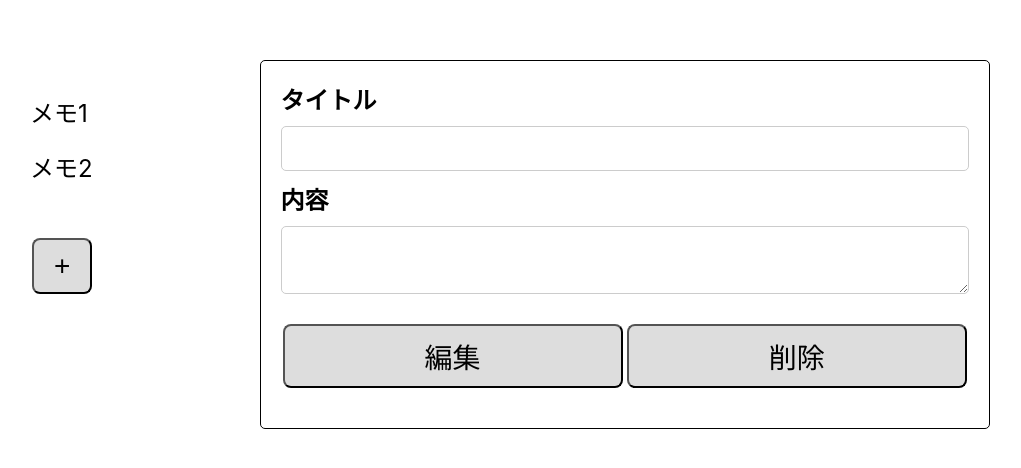
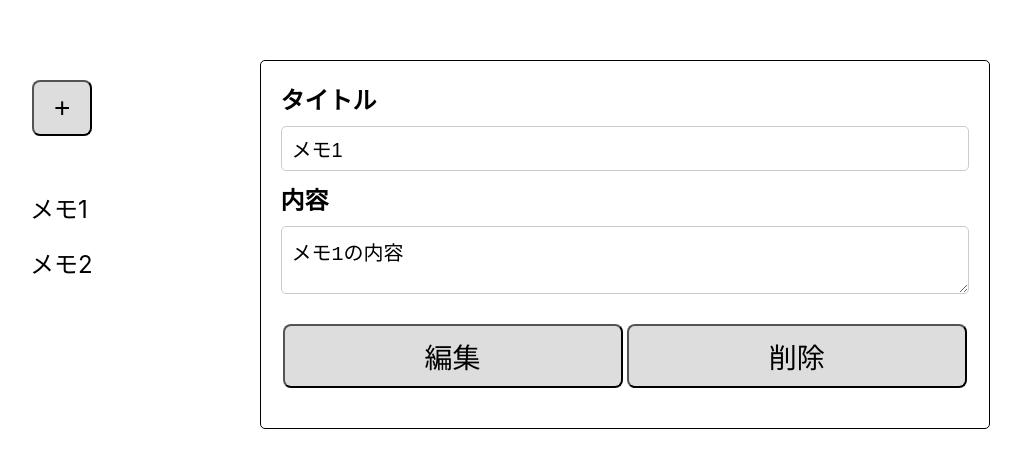
Before and after one commit to t-kuzuma/react-memo-app, a React (Create React App) app: page / in a window 1280 px wide. Both pictures are taken after a click on the item "メモ1". Shown: the top 468 px of the page, without its empty margins (130-1151 px from the left). Built offline with nearby package versions, Linux system fonts and the light colour scheme.

Commit message:
ほぼ完成 編集中に反映されてしまう仕様

```diff
--- a/src/App.js
+++ b/src/App.js
@@ -1,28 +1,119 @@
+import { useState } from "react";
 import "./App.css";
 import MemoList from "./MemoList";
 import MemoEditor from "./MemoEditor";
+import { useEffect } from "react";
 
 function App() {
+  const [memos, setMemos] = useState([
+    {
+      id: 1,
+      title: "メモ1",
+      content: "メモ1の内容",
+      isEdit: false,
+    },
+    {
+      id: 2,
+      title: "メモ2",
+      content: "メモ2の内容",
+      isEdit: false,
+    },
+  ]);
+
+  function handleNew() {
+    const validMemos = memos
+      .filter((memo) => memo.title.trim() !== "")
+      .map((memo) => ({
+        ...memo,
+        isEdit: false,
+      }));
+
+    const newMemo = {
+      id: Date.now(),
+      title: "",
+      content: "",
+      isEdit: true,
+    };
+
+    const newMemos = validMemos.concat(newMemo);
+    setMemos(newMemos);
+  }
+
+  function handleEdit(selectedMemo) {
+    const validMemos = memos
+      .filter((memo) => memo.title.trim() !== "")
+      .map((memo) => ({
+        ...memo,
+        isEdit: false,
+      }));
+
+    const updatedMemo = {
+      ...selectedMemo,
+      title: selectedMemo.title,
+      content: selectedMemo.content,
+      isEdit: true,
+    };
+
+    const updatedMemos = validMemos.map((memo) =>
+      memo.id === selectedMemo.id ? updatedMemo : memo
+    );
+    setMemos(updatedMemos);
+  }
+
+  function handleChange(key, selectedMemo, e) {
+    const updatedMemo = {
+      ...selectedMemo,
+      [key]: e.target.value,
+      isEdit: true,
+    };
+
+    const updatedMemos = memos.map((memo) =>
+      memo.id === selectedMemo.id ? updatedMemo : memo
+    );
+    setMemos(updatedMemos);
+  }
+
+  function handleSubmit(selectedMemo, e) {
+    e.preventDefault();
+    if (e.target.elements.title.value.trim() === "") {
+      return;
+    }
+    const updatedMemos = memos.map((memo) =>
+      memo.id === selectedMemo.id
+        ? {
+            ...selectedMemo,
+            title: e.target.elements.title.value,
+            content: e.target.elements.content.value,
+            isEdit: false,
+          }
+        : memo
+    );
+
+    setMemos(updatedMemos);
+  }
+
+  function handleDelete(selectedMemo, e) {
+    e.preventDefault();
+    const updatedMemos = memos.filter((memo) => memo.id !== selectedMemo.id);
+    setMemos(updatedMemos);
+  }
+
+  useEffect(() => {
+    console.log(memos);
+  }, [memos]);
+
   return (
     <div className="App">
       <div className="MemoList">
-        <MemoList
-          memos={[
-            {
-              title: "メモ1",
-              content: "メモ1の内容",
-            },
-            {
-              title: "メモ2",
-              content: "メモ2の内容",
-            },
-          ]}
-        />
-        <button>+</button>
+        <button onClick={handleNew}>+</button>
+        <MemoList memos={memos} handleEdit={handleEdit} />
       </div>
-      <div className="MemoEditor">
-        <MemoEditor />
-      </div>
+      <MemoEditor
+        memos={memos}
+        handleSubmit={handleSubmit}
+        handleDelete={handleDelete}
+        handleChange={handleChange}
+      />
     </div>
   );
 }
--- a/src/Memo.js
+++ b/src/Memo.js
@@ -1,7 +1,9 @@
 import "./App.css";
 
 function Memo(props) {
-  return <div>{props.title}</div>;
+  return (
+    <div onClick={() => props.handleEdit(props.memo)}>{props.memo.title}</div>
+  );
 }
 
 export default Memo;
--- a/src/MemoEditor.js
+++ b/src/MemoEditor.js
@@ -1,16 +1,32 @@
 import "./App.css";
 
-function MemoEditor() {
+function MemoEditor(props) {
+  const selectedMemo = props.memos.find((memo) => memo.isEdit === true);
+
+  if (!selectedMemo) {
+    return null;
+  }
+
   return (
-    <div>
-      <form>
+    <div className="MemoEditor">
+      <form onSubmit={(e) => props.handleSubmit(selectedMemo, e)}>
         <label htmlFor="title">タイトル</label>
-        <input id="title" />
+        <input
+          id="title"
+          value={selectedMemo.title}
+          onChange={(e) => props.handleChange("title", selectedMemo, e)}
+        />
         <label htmlFor="content">内容</label>
-        <textarea id="content" />
+        <textarea
+          id="content"
+          value={selectedMemo.content}
+          onChange={(e) => props.handleChange("content", selectedMemo, e)}
+        />
         <div className="button-container">
           <button>編集</button>
-          <button>削除</button>
+          <button onClick={(e) => props.handleDelete(selectedMemo, e)}>
+            削除
+          </button>
         </div>
       </form>
     </div>
--- a/src/MemoList.js
+++ b/src/MemoList.js
@@ -6,8 +6,8 @@ function MemoList(props) {
     <div>
       <ul>
         {props.memos.map((memo) => (
-          <li>
-            <Memo title={memo.title} />
+          <li key={memo.id}>
+            <Memo memo={memo} handleEdit={props.handleEdit} />
           </li>
         ))}
       </ul>
```
